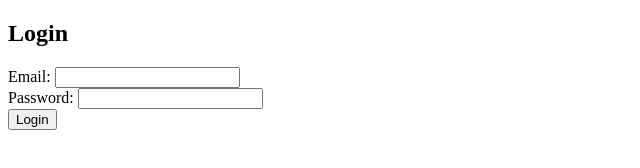
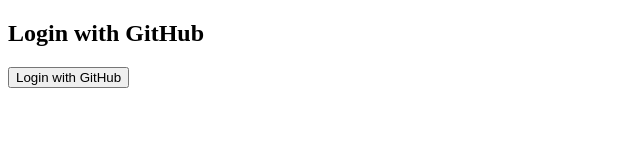
Before and after one commit to Leepermatt/CSE341_CRM, a website: page layouts/login.html in a window 1280 px wide. Shown: the whole page, without its empty margins (0-640 px from the left). Drawn offline with Linux system fonts and the light colour scheme.

Commit message:
week7.5 github login page

```diff
--- a/layouts/login.html
+++ b/layouts/login.html
@@ -3,39 +3,12 @@
 <head>
     <meta charset="UTF-8">
     <meta name="viewport" content="width=device-width, initial-scale=1.0">
-    <title>Login Page</title>
-    <script>
-        async function loginUser(event) {
-            event.preventDefault();
-
-            const email = document.getElementById("email").value;
-            const password = document.getElementById("password").value;
-
-            const response = await fetch("http://localhost:3000/login", {
-                method: "POST",
-                headers: { "Content-Type": "application/json" },
-                body: JSON.stringify({ email, password })
-            });
-
-            const data = await response.json();
-            if (response.ok) {
-                alert("Login Successful!");
-                localStorage.setItem("token", data.token);
-                window.location.href = "dashboard.html"; // Redirect after login
-            } else {
-                alert("Error: " + data.message);
-            }
-        }
-    </script>
+    <title>GitHub Login</title>
 </head>
 <body>
-    <h2>Login</h2>
-    <form onsubmit="loginUser(event)">
-        <label>Email:</label>
-        <input type="email" id="email" required><br>
-        <label>Password:</label>
-        <input type="password" id="password" required><br>
-        <button type="submit">Login</button>
-    </form>
+    <h2>Login with GitHub</h2>
+    <a href="http://localhost:3000/auth/github">
+        <button>Login with GitHub</button>
+    </a>
 </body>
 </html>
```
